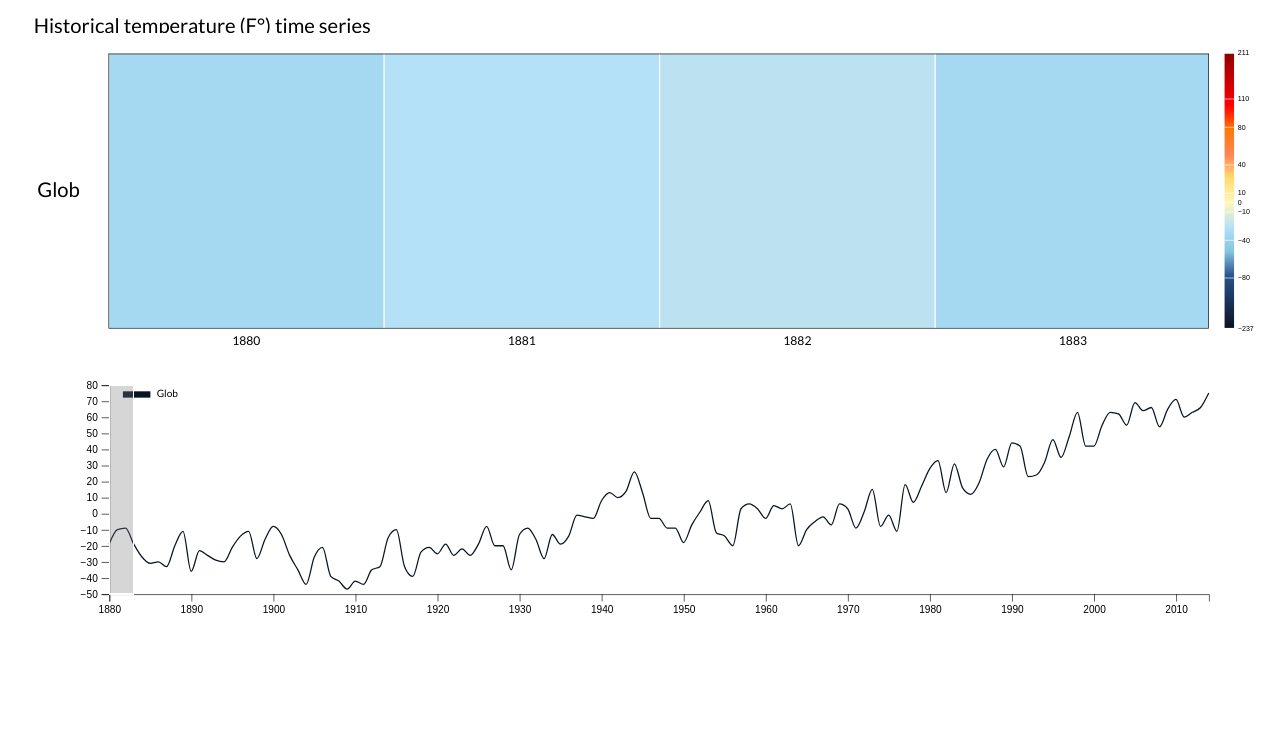
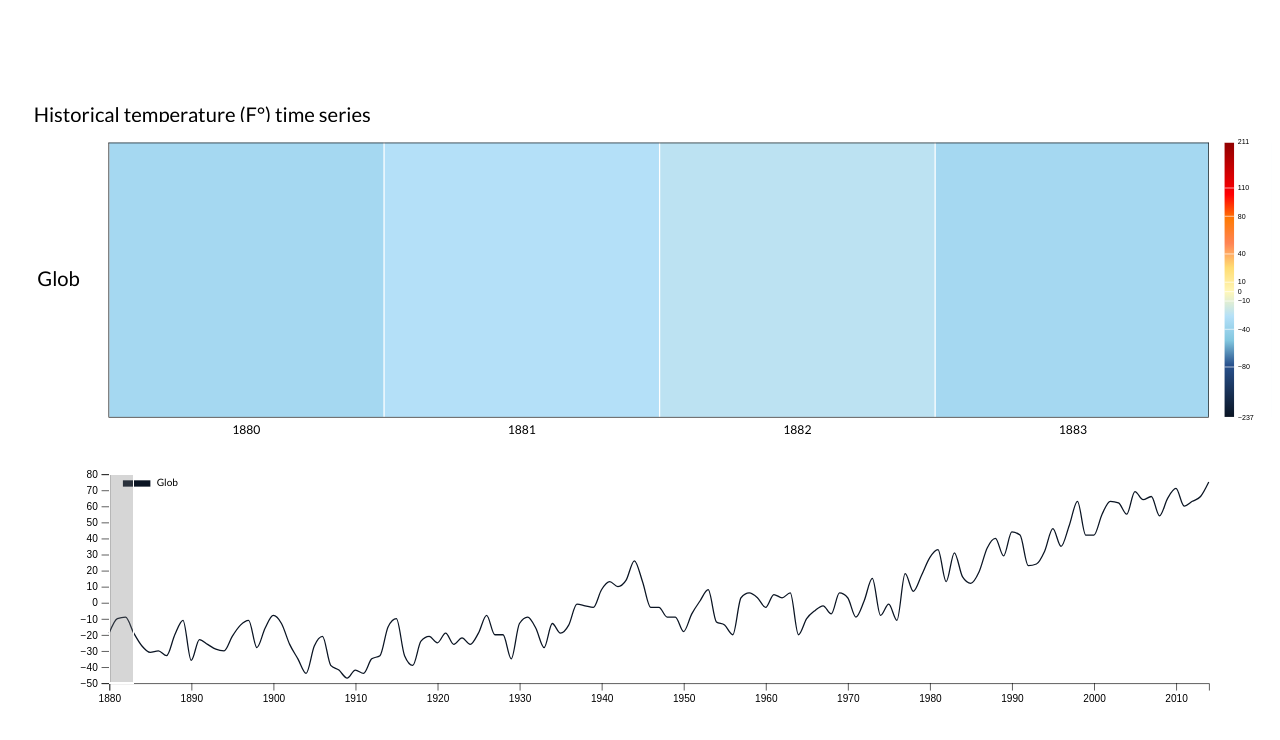
Before and after one commit to cdevp/uic-dataviz-a1, a plain HTML site: page index.html in a window 1280 px wide. Drawn offline with nearby package versions, Linux system fonts and the light colour scheme.

Commit message:
modified html and css to center chart relative to browser

```diff
--- a/index.html
+++ b/index.html
@@ -11,6 +11,7 @@
         <link href="https://fonts.googleapis.com/css2?family=Lato:wght@300;400&family=Nunito+Sans:wght@300&display=swap" rel="stylesheet">
     </head>
     <body>
+        <div id = "test">
         <div id="chart-title"></div>
         <div id="d3-chart">
             <div id="heatmap">
@@ -21,5 +22,6 @@
             <svg id="brush-chart"></svg>
         </div>
         <script type="module" src="public/test.js"></script>
+        </div>
     </body>
 </html>
--- a/public/style.css
+++ b/public/style.css
@@ -1,10 +1,23 @@
 html {
     font-family: 'Lato', sans-serif;
     font-size: 16px;
+    height: 100%;
+    width: 100%;
 }
 
 body {
     height: 100%;
+    position: relative;
+    overflow: hidden
+}
+
+#test {
+    height: 100%;
+    width: 100%;
+    align-items: center;
+    position: absolute;
+    top: 50%;
+    margin-top: -25%;
 }
 div {
     word-wrap: break-word;
```
